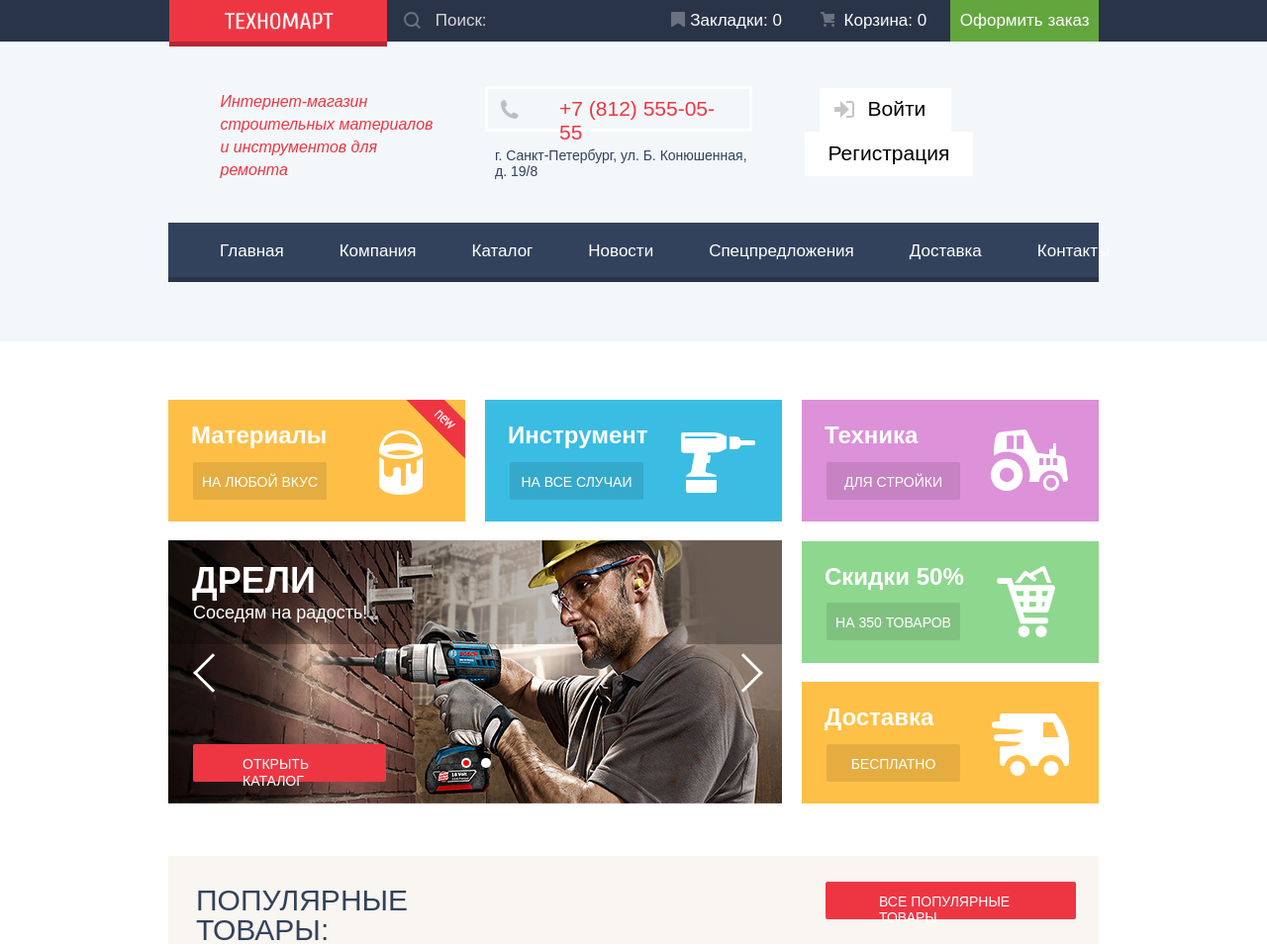
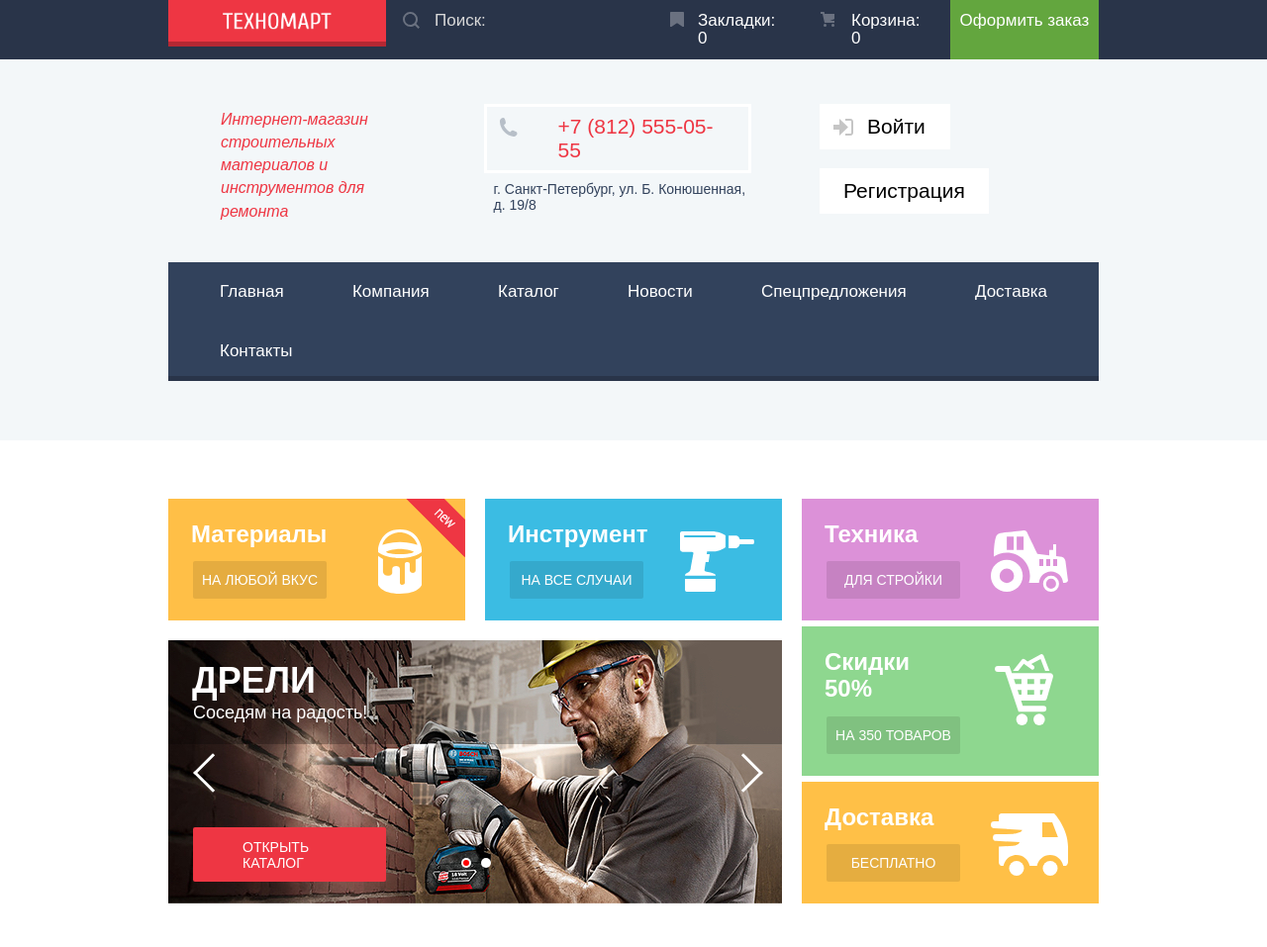
Before and after one commit to slavkoooy/515279-technomart-24, a plain HTML site: page index.html in a window 1280 px wide. Shown: the top 957 px of the page at 99% size. Drawn offline with Linux system fonts and the light colour scheme; a web font is replaced by a local one.

Commit message:
Исправлены некоторые ошибки, связанные с переполнением

```diff
--- a/css/style.css
+++ b/css/style.css
@@ -350,7 +350,7 @@ template {
 
 body {
   padding: 0;
-  font-family: 'Cuprum', sans-serif;
+  font-family: 'Cuprum', Arial, Helvetica, sans-serif;
   font-weight: normal;
 }
 
@@ -358,7 +358,6 @@ body {
   display: flex;
   justify-content: center;
   width: 100%;
-  height: 42px;
   background-color: #293449;
 }
 
@@ -366,7 +365,6 @@ body {
   display: flex;
   justify-content: space-between;
   width: 940px;
-  height: 42px;
   font-size: 17px;
   line-height: 1.06;
   padding: 0 10px;
@@ -377,14 +375,15 @@ body {
 }
 
 .header-logo {
-  display: inline-block;
-  box-sizing: border-box;
+  display: block;
   width: 220px;
-  height: 47px;
-  padding: 12px 0 0 56px;
-  margin: 0 0 0 1px;
+}
+
+.header-logo img {
+  display: block;
+  padding: 12px 55px;
   background-color: #EE3643;
-  box-shadow: inset 0 -5px 0 0 rgba(0, 0, 0, 0.24);
+  box-shadow: 0 5px 0 0 #b42833;
 }
 
 .header-logo:hover {
@@ -448,18 +447,14 @@ body {
 
 .header-bookmarks::before,
 .header-basket::before {
-  margin: 0 13px 0 0;
-  opacity: 0.3;
-}
-
-.header-bookmarks::before,
-.header-basket::before {
   content: "";
   position: absolute;
   top: 12px;
   left: 17px;
   width: 14px;
   height: 15px;
+  margin: 0 13px 0 0;
+  opacity: 0.3;
 }
 
 .header-basket::before {
@@ -476,17 +471,15 @@ body {
 
 .header-bookmarks,
 .header-basket {
-  display: inline-block;
   box-sizing: border-box;
   position: relative;
   width: 150px;
-  padding: 12px 0 11px 16px;
-  text-align: center;
+  padding: 12px 20px 12px 45px;
   text-decoration: none;
 }
 
-.header-basket {
-  padding: 12px 0 11px 18px;
+.header-basket{
+  padding: 12px 20px 12px 50px;
 }
 
 .header-bookmarks:hover,
@@ -537,12 +530,13 @@ body {
 .header-middle {
   display: flex;
   justify-content: space-between;
-  width: 890px;
-  padding: 38px 10px 31px 65px;
+  width: 940px;
+  padding: 38px 10px 30px 10px;
 }
 
 .header-title {
-  width: 225px;
+  width: 196px;
+  margin-left: 53px;
   font-size: 16px;
   font-weight: normal;
   font-style: italic;
@@ -554,8 +548,7 @@ body {
   display: inline-block;
   position: relative;
   width: 170px;
-  height: 21px;
-  padding: 8px 22px 11px 72px;
+  padding: 8px 22px 8px 72px;
   margin: 7px 0 5px 0;
   font-size: 21px;
   font-style: normal;
@@ -575,12 +568,10 @@ body {
 }
 
 .header-contacts {
-  width: 280px;
-  height: 75px;
+  width: 270px;
 }
 
 .header-address {
-  height: 24px;
   margin: 3px 0 0 10px;
   font-size: 14px;
   font-style: normal;
@@ -588,33 +579,37 @@ body {
 }
 
 .header-login {
-  width: 300px;
+  display: flex;
+  justify-content: space-between;
+  align-items: flex-start;
+  flex-wrap: wrap;
+  width: 282px;
   padding: 0;
-  margin: 0;
+  margin: 7px 0 0 0;
 }
 
 .header-sign-in,
 .header-sign-up {
-  display: inline-block;
-  padding: 10px 0;
-  text-align: center;
+  box-sizing: border-box;
   background-color: #ffffff;
 }
 
-.header-sign-in {
+
+.header-sign-in a {
   position: relative;
-  padding: 9px 26px 11px 49px;
-  margin: 9px 6px 0 15px;
+  display: block;
+  padding: 11px 25px 11px 48px;
 }
 
 .header-sign-in svg {
   position: absolute;
-  top: 13px;
-  left: 15px;
-}
-
-.header-sign-up {
-  padding: 10px 24px 11px 24px;
+  top: 15px;
+  left: 14px;
+}
+
+.header-sign-up a {
+  display: block;
+  padding: 11px 24px 11px 24px;
 }
 
 .header-login a {
@@ -655,16 +650,16 @@ body {
 }
 
 .header-navigation {
-  width: 940px;
-  height: 60px;
   margin: 0 0 60px 0;
   background-color: #32425c;
 }
 
 .header-site-navigation {
+  box-sizing: border-box;
   display: flex;
   justify-content: space-between;
-  height: inherit;
+  flex-wrap: wrap;
+  width: 940px;
   padding: 0 24px;
   margin: 0;
   font-size: 17px;
@@ -673,8 +668,8 @@ body {
 }
 
 .header-site-navigation a {
-  display: inline-block;
-  padding: 19px 28px;
+  display: block;
+  padding: 20px 28px;
   color: #ffffff;
   text-decoration: none;
 }
@@ -755,17 +750,17 @@ body {
 }
 
 .categories-item {
+  box-sizing: border-box;
   width: 300px;
-  height: 123px;
   margin: 0;
+  padding: 22px 0 22px 23px;
   color: #ffffff;
 }
 
 .categories-item a {
   display: inline-block;
   width: 135px;
-  height: 14px;
-  padding: 12px 0;
+  padding: 11px 0;
   margin: 0 0 0 2px;
   font-size: 14px;
   color: #ffffff;
@@ -787,20 +782,20 @@ body {
 .category-description::after {
   content: "";
   position: absolute;
-  top: 27px;
-  left: 196px;
+  top: 6px;
+  left: 172px;
   width: 78px;
   height: 72px;
 }
 
 .category-description {
   position: relative;
-  padding: 22px 0 0 23px;
 }
 
 .category-description h3 {
+  width: 135px;
   padding: 0;
-  margin: 0 0 13px 0;
+  margin: 0 0 14px 0;
   font-size: 24px;
   font-weight: bold;
 }
@@ -830,8 +825,8 @@ body {
 }
 
 .item-technics .category-description::after {
-  top: 25px;
-  left: 191px;
+  left: 168px;
+  top: 5px;
   background: url("../img/icon-3.svg") no-repeat 50% 50%;
 }
 
@@ -840,8 +835,7 @@ body {
 }
 
 .item-special-offers .category-description::after {
-  top: 25px;
-  left: 187px;
+  left: 162px;
   background: url("../img/icon-4.svg") no-repeat 50% 50%;
 }
 
@@ -850,8 +844,7 @@ body {
 }
 
 .item-delivery .category-description::after {
-  top: 27px;
-  left: 192px;
+  left: 168px;
   background: url("../img/icon-5.svg") no-repeat 50% 50%;
 }
 
@@ -860,7 +853,8 @@ body {
   display: inline-block;
   width: 80px;
   padding: 12px 29px 8px 30px;
-  font-family: 'PT Sans', sans-serif;
+  margin: 0 0 20px 0;
+  font-family: 'PT Sans', Arial, Helvetica, sans-serif;
   font-size: 17px;
   font-weight: bold;
   color: #ffffff;
@@ -896,7 +890,7 @@ body {
 
 .services-item p {
   margin: 0;
-  font-family: 'PT Sans', sans-serif;
+  font-family: 'PT Sans', Arial, Helvetica, sans-serif;
   font-size: 13px;
   line-height: 1.85;
 }
@@ -947,7 +941,7 @@ h2 {
 }
 
 .about-company p {
-  font-family: 'PT Sans', sans-serif;
+  font-family: 'PT Sans', Arial, Helvetica, sans-serif;
   font-size: 13px;
   line-height: 1.85;
   letter-spacing: 0.1px;
@@ -980,7 +974,6 @@ h2 {
 .button {
   display: inline-block;
   width: 100px;
-  height: 14px;
   padding: 12px 60px;
   font-size: 14px;
   line-height: 1.2;
@@ -1011,7 +1004,7 @@ h2 {
 
 .contacts-description {
   width: 183px;
-  font-family: 'PT Sans', sans-serif;
+  font-family: 'PT Sans', Arial, Helvetica, sans-serif;
   font-size: 13px;
   line-height: 1.8;
   color: #000000;
@@ -1116,7 +1109,7 @@ h2 {
 }
 
 .page-description p {
-  font-family: 'PT Sans', sans-serif;
+  font-family: 'PT Sans', Arial, Helvetica, sans-serif;
   font-size: 13px;
   line-height: 1.85;
   letter-spacing: 0.05px;
@@ -1127,7 +1120,7 @@ h2 {
   display: flex;
   padding: 0;
   margin: 0;
-  font-family: 'PT Sans', sans-serif;
+  font-family: 'PT Sans', Arial, Helvetica, sans-serif;
   font-size: 13px;
   line-height: 1.4;
   text-transform: uppercase;
@@ -1170,7 +1163,7 @@ h2 {
 .delete-price {
   display: block;
   margin: 0 0 8px 0;
-  font-family: 'PT Sans', sans-serif;
+  font-family: 'PT Sans', Arial, Helvetica, sans-serif;
   font-size: 17px;
   font-weight: bold;
   line-height: 1;
@@ -1184,7 +1177,7 @@ h2 {
 
 .catalog-list h4,
 .popular-items-list h4 {
-  font-family: 'PT Sans', sans-serif;
+  font-family: 'PT Sans', Arial, Helvetica, sans-serif;
   font-size: 18px;
   font-weight: bold;
   line-height: 1.1;
@@ -1223,7 +1216,7 @@ h2 {
 }
 
 .sort-container > * {
-  font-family: 'PT Sans', sans-serif;
+  font-family: 'PT Sans', Arial, Helvetica, sans-serif;
   font-size: 13px;
   font-weight: normal;
   line-height: 1.3;
@@ -1246,7 +1239,7 @@ h2 {
 
 .filters {
   width: 220px;
-  font-family: 'PT Sans', sans-serif;
+  font-family: 'PT Sans', Arial, Helvetica, sans-serif;
   font-size: 15px;
   line-height: 1.3;
   text-transform: uppercase;
@@ -1260,7 +1253,7 @@ h2 {
 .apply-filters-button {
   width: 140px;
   height: 38px;
-  font-family: 'PT Sans', sans-serif;
+  font-family: 'PT Sans', Arial, Helvetica, sans-serif;
   font-size: 13px;
   line-height: 1.3;
   text-transform: uppercase;
@@ -1278,7 +1271,7 @@ h2 {
 .filters-title {
   height: 20px;
   padding: 9px 0 9px 19px;
-  font-family: 'PT Sans', sans-serif;
+  font-family: 'PT Sans', Arial, Helvetica, sans-serif;
   font-size: 13px;
   font-weight: normal;
   line-height: 1.4;
@@ -1302,7 +1295,7 @@ h2 {
   height: 20px;
   padding: 20px 0 18px 0;
   margin: 0;
-  font-family: 'PT Sans', sans-serif;
+  font-family: 'PT Sans', Arial, Helvetica, sans-serif;
   font-size: 13px;
   line-height: 1.4;
   color: #000000;
@@ -1485,8 +1478,8 @@ h2 {
   display: flex;
   justify-content: space-between;
   width: 130px;
-  margin: 0;
-  padding: 2px 0 0 72px;
+  margin: 4px 0 0 80px;
+  padding: 0;
 }
 
 .footer-feedback {
@@ -1553,13 +1546,12 @@ h2 {
 .popular-item {
   position: relative;
   width: 218px;
-  height: 315px;
   margin: 0 20px 20px 0;
   text-align: center;
 }
 
 .popular-item {
-  margin: 0;
+  margin: 0 0 21px 0;
 }
 
 .catalog-item:nth-child(3n) {
@@ -1686,7 +1678,7 @@ h2 {
   border-radius: 2px;
   color: #ffffff;
   font-size: 14px;
-  font-family: "Cuprum", sans-serif;
+  font-family: 'Cuprum', Arial, Helvetica, sans-serif;
   text-decoration: none;
   text-transform: uppercase;
 }
@@ -1831,7 +1823,7 @@ h2 {
 .price-controls input {
   width: 46px;
   padding: 10px 25px;
-  font-family: 'PT Sans', sans-serif;
+  font-family: 'PT Sans', Arial, Helvetica, sans-serif;
   font-size: 17px;
   text-align: center;
   border: none;
@@ -1990,7 +1982,7 @@ h2 {
 .feedback-popup input,
 .feedback-popup textarea {
   padding: 0 0 0 15px;
-  font-family: "PT Sans", serif;
+  font-family: 'PT Sans', Arial, Helvetica, sans-serif;
   font-size: 13px;
   border: 2px solid #DEE3E4;
 }
@@ -2048,7 +2040,6 @@ h2 {
   display: flex;
   justify-content: space-between;
   width: 940px;
-  height: 408px;
 }
 
 .slider-container {
@@ -2173,7 +2164,7 @@ h2 {
   position: absolute;
   bottom: 22px;
   left: 25px;
-  padding: 12px 45px 12px 50px;
+  padding: 12px 45px 10px 50px;
 }
 
 .slide-description {
@@ -2209,7 +2200,7 @@ h2 {
   flex-wrap: wrap;
   justify-content: center;
   width: 100%;
-  margin: 0 0 85px 0;
+  margin: 0 0 65px 0;
 }
 
 .categories-list-left {
@@ -2218,18 +2209,20 @@ h2 {
   justify-content: space-between;
   align-content: space-between;
   width: 620px;
-  height: inherit;
   padding: 0;
   margin: 0;
   list-style: none;
 }
 
+.categories-list-left .categories-item {
+  margin: 0 0 20px 0;
+}
+
 .categories-list-right {
   display: flex;
   flex-direction: column;
   justify-content: space-between;
   width: 300px;
-  height: inherit;
   padding: 0;
   margin: 0;
   list-style: none;
@@ -2241,9 +2234,8 @@ h2 {
   justify-content: space-between;
   align-items: center;
   width: 889px;
-  height: 89px;
   background-color: #f9f5f0;
-  padding: 0 23px 0 28px;
+  padding: 25px 23px 25px 28px;
   margin: 0 0 21px 0;
 }
 
@@ -2251,7 +2243,6 @@ h2 {
 .popular-company-header h2 {
   display: inline-block;
   width: 290px;
-  height: 30px;
   margin: 0;
   color: #32425c;
 }
@@ -2263,7 +2254,6 @@ h2 {
 .button-popular-items,
 .button-popular-company {
   width: 145px;
-  height: 14px;
   padding: 12px 54px;
 }
 
@@ -2275,14 +2265,16 @@ h2 {
 .popular-items-list {
   display: flex;
   justify-content: space-between;
+  flex-wrap: wrap;
   padding: 0;
-  margin: 0 0 21px 0;
+  margin: 0;
 }
 
 .popular-company-item {
   width: 218px;
   height: 143px;
   border: 1px solid #eaeaea;
+  margin: 0 0 20px 0;
 }
 
 .popular-company-image {
@@ -2314,7 +2306,6 @@ h2 {
   flex-wrap: wrap;
   justify-content: space-between;
   align-content: space-between;
-  height: 310px;
   padding: 0;
   margin: 0;
 }
@@ -2332,7 +2323,7 @@ h2 {
 .services-header .services-description {
   width: 400px;
   margin: 0;
-  font-family: 'PT Sans', sans-serif;
+  font-family: 'PT Sans', Arial, Helvetica, sans-serif;
   font-size: 13px;
   line-height: 1.9;
 }
@@ -2405,7 +2396,7 @@ h2 {
   background-image: url("../img/warranity-icon.png");
 }
 
-.services-item-warranty p{
+.services-item-warranty p {
   width: 310px;
 }
 
@@ -2414,6 +2405,10 @@ h2 {
   width: 465px;
   height: 285px;
   background-image: url("../img/credit-icon.png");
+}
+
+.services-item-credit p {
+  width: 280px;
 }
 
 .button-credit {
@@ -2545,6 +2540,6 @@ h2 {
 }
 
 .slide-1:focus ~ .slider-controls-arrows .slider-arrow-2,
-.slide-2:focus ~ .slider-controls-arrows .slider-arrow-1{
+.slide-2:focus ~ .slider-controls-arrows .slider-arrow-1 {
   outline: 3px outset -webkit-focus-ring-color;
 }
```
Also changed, not shown: catalog.html (+0 -1 lines), index.html (+1 -1 lines).
